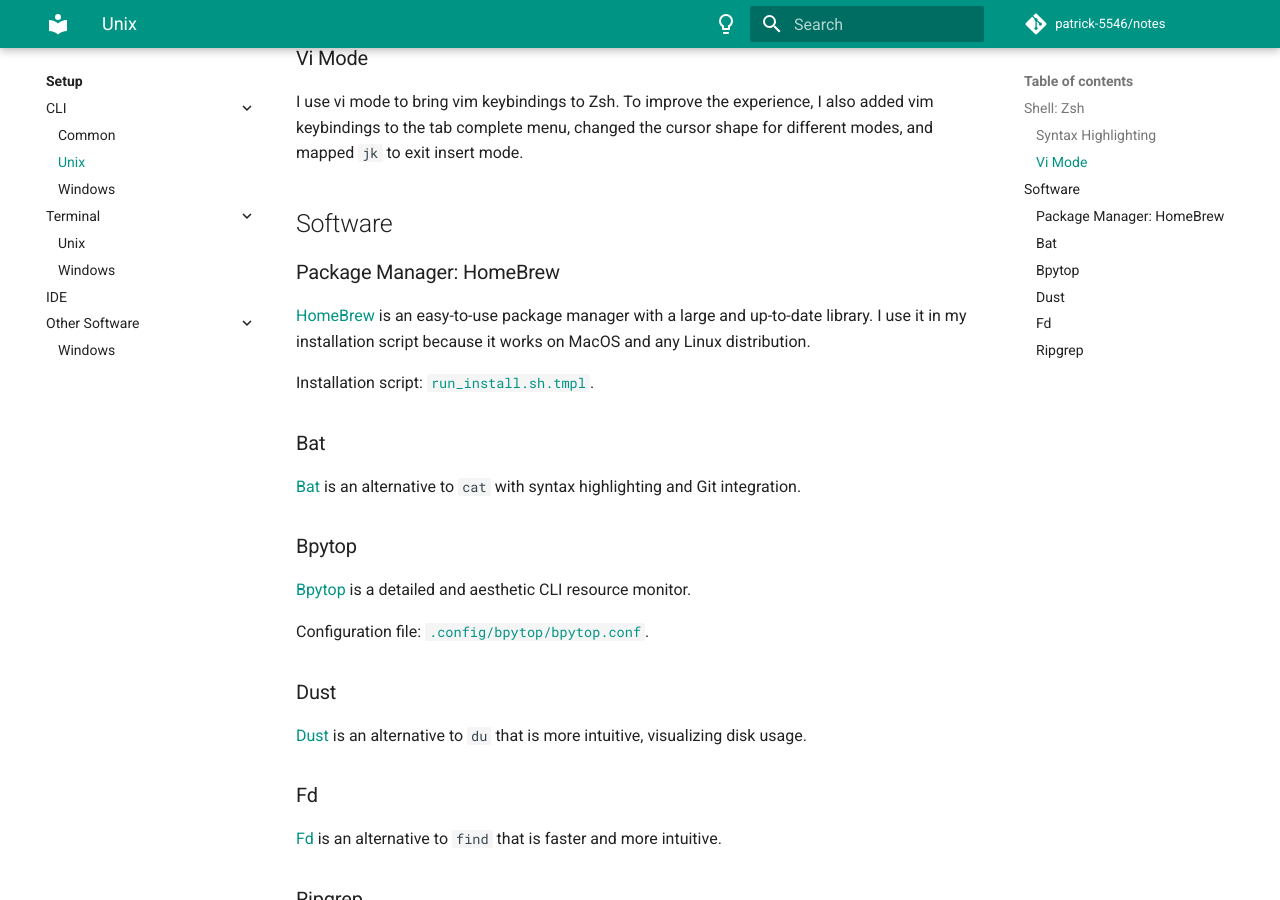
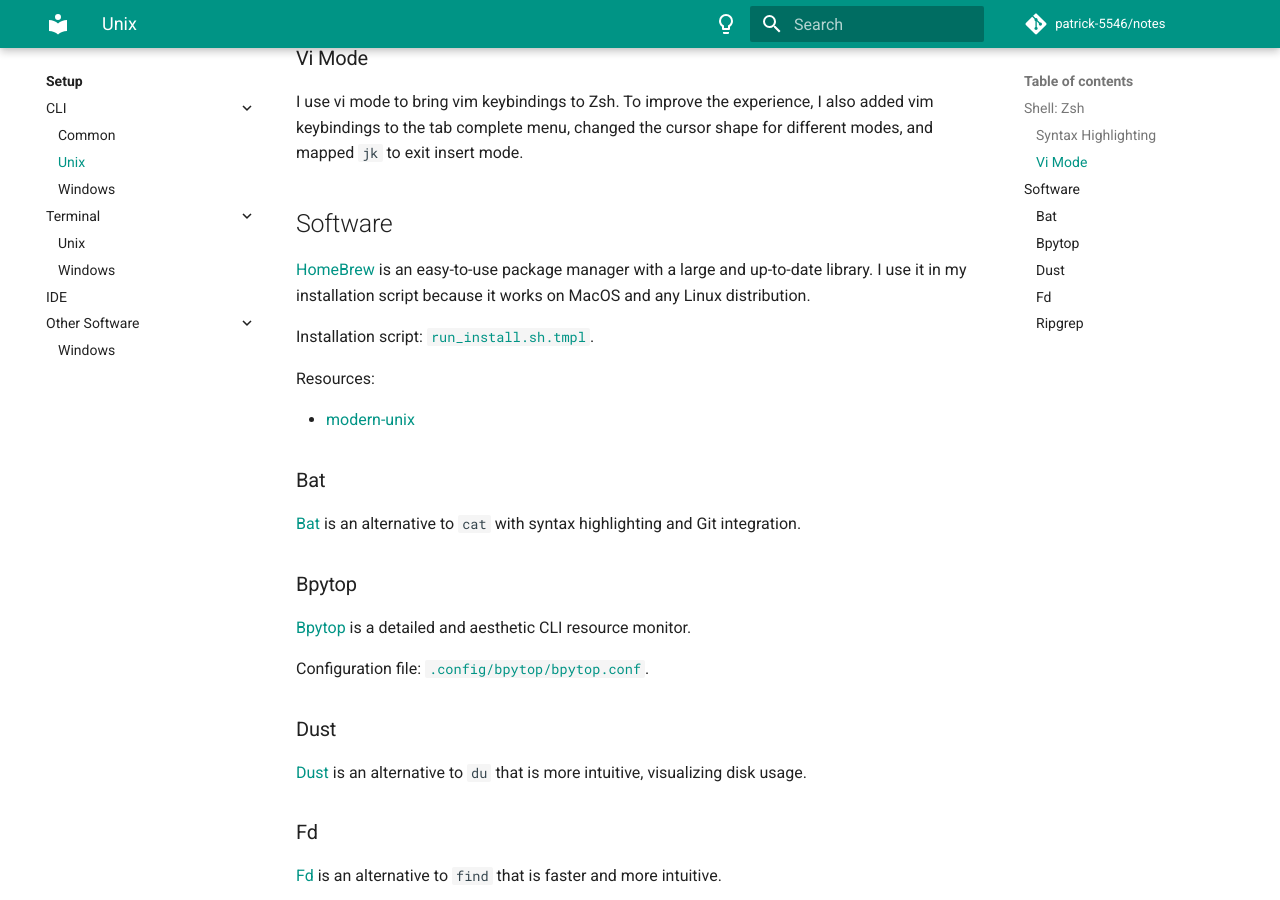
Before and after one commit to patrick-5546/notes, an MkDocs documentation site: the page built from docs/setup/cli/unix-cli.md, in a window 1280 px wide and 900 px high, scrolled down 547 px. Built offline with MkDocs 1.6.1 and Material for MkDocs 9.7.7, drawn with Linux system fonts in a browser that asks for light colours; comment, search, counter and statistics services are not loaded.

Commit message:
Remove header and add resource

```diff
--- a/docs/setup/cli/unix-cli.md
+++ b/docs/setup/cli/unix-cli.md
@@ -22,12 +22,14 @@
 
 ## Software
 
-### Package Manager: HomeBrew
-
 [HomeBrew](https://github.com/Homebrew/brew) is an easy-to-use package manager with a large and up-to-date library.
 I use it in my installation script because it works on MacOS and any Linux distribution.
 
 Installation script: [`run_install.sh.tmpl`](https://github.com/patrick-5546/dotfiles/blob/main/run_install.sh.tmpl).
+
+Resources:
+
+- [modern-unix](https://github.com/ibraheemdev/modern-unix)
 
 ### Bat
 
```
Also changed, not shown: docs/setup/cli/windows-cli.md (+0 -2 lines).
